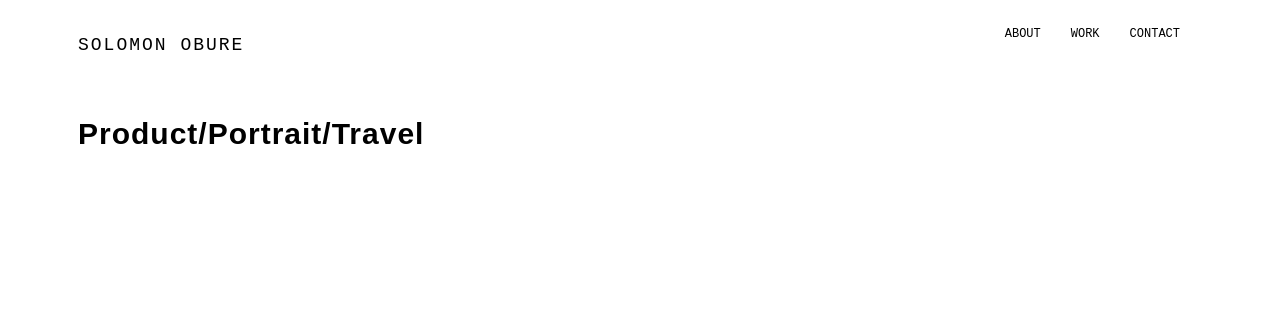
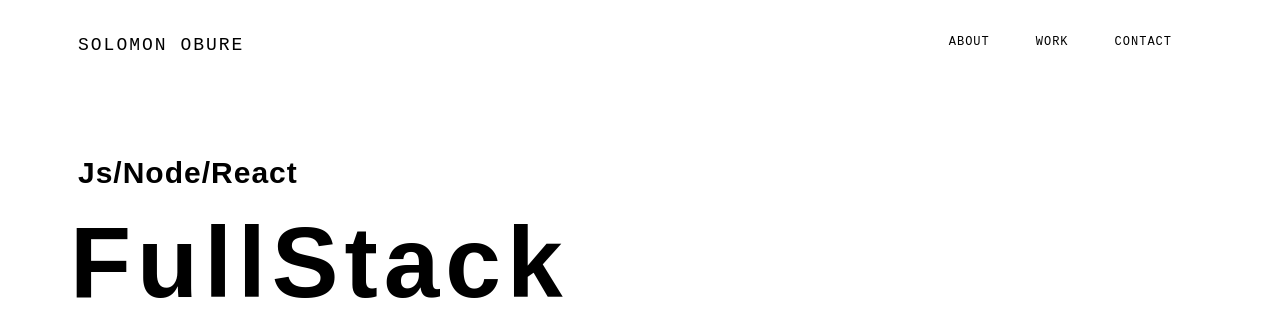
Before and after one commit to sirsoco/portfolio, a React (Create React App) app in the folder portfolio/: page / in a window 1280 px wide. Shown: the top 336 px of the page. Built offline with nearby package versions, Linux system fonts and the light colour scheme.

Commit message:
title 3 styled and rendering

```diff
--- a/portfolio/src/App.css
+++ b/portfolio/src/App.css
@@ -42,3 +42,5 @@
     transform: rotate(360deg);
   }
 }
+@import url('https://fonts.googleapis.com/css2?family=Source+Code+Pro:wght@600&display=swap');
+@import url('https://fonts.googleapis.com/css2?family=Playfair+Display&family=Source+Code+Pro:wght@500&display=swap');
--- a/portfolio/src/App.js
+++ b/portfolio/src/App.js
@@ -43,9 +43,12 @@ const useStyles = makeStyles((theme) => ({
     justifyContent: "flex-end",
   },
   title2: {
-    marginTop: "52px",
+    marginTop: "91px",
   },
-  menu: {
+  title3: {
+    marginTop: "6px",
+  },
+  menutype: {
     display: "block",
     paddingLeft: "15px",
     paddingRight: "15px",
@@ -54,9 +57,9 @@ const useStyles = makeStyles((theme) => ({
 
 const title = createMuiTheme({
   typography: {
-    fontFamily: "Sourcecode Pro, monospace",
+    fontFamily: "Source code Pro, monospace",
     fontSize: "16",
-    fontWeight: "300",
+    fontWeight: "300PX",
     letterSpacing: "1",
     h1: {
       fontWeight: 400,
@@ -67,7 +70,7 @@ const title = createMuiTheme({
 
 const menu = createMuiTheme({
   typography: {
-    fontFamily: "Sourcecode Pro, monospace",
+    fontFamily: "Source Code Pro, monospace",
     fontSize: "12px",
     h2: {
       fontWeight: 300,
@@ -81,9 +84,20 @@ const title2 = createMuiTheme({
     fontFamily: "Playfair Display, Sans-serif",
     fontSize: "30px",
     h1: {
-      "fontWeight": 600,
-      "fontSize": 30,
+      fontWeight: 600,
+      fontSize: 30,
+    },
+  },
+});
 
+const title3 = createMuiTheme({
+  typography: {
+    fontFamily: "Playfair Display, Sans-serif",
+    letterSpacing: "8",
+    h1: {
+      fontWeight: 600,
+      fontSize: 100,
+      "letterSpacing": 8,
     },
   },
 });
@@ -111,14 +125,26 @@ function App() {
               className={classes.navigation}
             >
               <ThemeProvider theme={menu}>
-                <Grid className={classes.menu} item>
-                  <Typography variant="h2">ABOUT</Typography>
+                <Grid className={classes.menutype} item>
+                  <Typography variant="h2">
+                    <Box letterSpacing={1} m={1}>
+                      ABOUT
+                    </Box>
+                  </Typography>
                 </Grid>
-                <Grid className={classes.menu} item>
-                  <Typography variant="h2">WORK</Typography>
+                <Grid className={classes.menutype} item>
+                  <Typography variant="h2">
+                    <Box letterSpacing={1} m={1}>
+                      WORK
+                    </Box>
+                  </Typography>
                 </Grid>
-                <Grid className={classes.menu} item>
-                  <Typography variant="h2">CONTACT</Typography>
+                <Grid className={classes.menutype} item>
+                  <Typography variant="h2">
+                    <Box letterSpacing={1} m={1}>
+                      CONTACT
+                    </Box>
+                  </Typography>
                 </Grid>
               </ThemeProvider>
             </Grid>
@@ -129,7 +155,18 @@ function App() {
             <ThemeProvider theme={title2}>
               <Typography variant="h1">
                 <Box className={classes.title2} letterSpacing={1} m={1}>
-                Product/Portrait/Travel
+                  Js/Node/React
+                </Box>
+              </Typography>
+            </ThemeProvider>
+          </Grid>
+        </Grid>
+        <Grid container className={classes.container}>
+          <Grid item md={4} sm={6} xs={12}>
+            <ThemeProvider theme={title3}>
+              <Typography variant="h1">
+                <Box className={classes.title3} letterSpacing={6}>
+                  FullStack
                 </Box>
               </Typography>
             </ThemeProvider>
```
Also changed, not shown: 1 other file (tests, documents, lock files or other folders).
